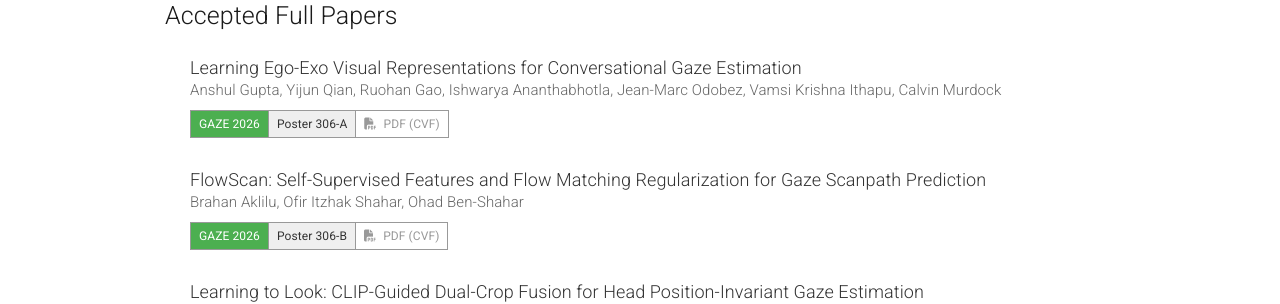
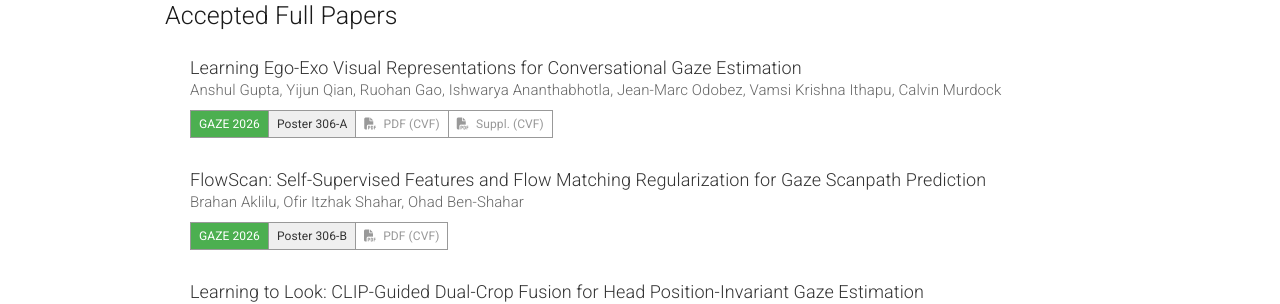
Before and after one commit to gazeworkshop/gazeworkshop.github.io, a Jekyll site: the page built from _pages/home_2026.md, in a window 1280 px wide and 900 px high, scrolled down 3392 px. Shown: the part 143-447 px from the top of the window. Built offline with Jekyll 4.4.1, drawn with Linux system fonts in a browser that asks for light colours; nearby versions of some CDN libraries.

Commit message:
update one suppl as requested

```diff
--- a/_pages/home_2026.md
+++ b/_pages/home_2026.md
@@ -262,6 +262,7 @@ acknowledgements: ""
         <button class="btn btn-success">GAZE 2026</button>
         <button class="btn btn-poster-id">Poster 306-A</button>
 	    <a class="btn btn-default" target="_blank" href="https://openaccess.thecvf.com/content/CVPR2026W/GAZE/papers/Gupta_Learning_Ego-Exo_Visual_Representations_for_Conversational_Gaze_Estimation_CVPRW_2026_paper.pdf"><i class="fas fa-file-pdf"></i> PDF (CVF)</a>
+        <a class="btn btn-default" target="_blank" href="https://openaccess.thecvf.com/content/CVPR2026W/GAZE/supplemental/Gupta_Learning_Ego-Exo_Visual_CVPRW_2026_supplemental.zip"><i class="fas fa-file-pdf"></i> Suppl. (CVF)</a>
         <!-- <a class="btn btn-default" target="_blank" href="https://autogaze.github.io/"><i class="fas fa-globe"></i> Project Page</a> -->
         <!-- <a class="btn btn-default" target="_blank" href="https://arxiv.org/abs/2603.12254"><i class="fas fa-archive"></i> arXiv</a> -->
         <!-- <a class="btn btn-default" target="_blank" href="https://github.com/NVlabs/AutoGaze"><i class="fas fa-code"></i> Code</a> -->
```
